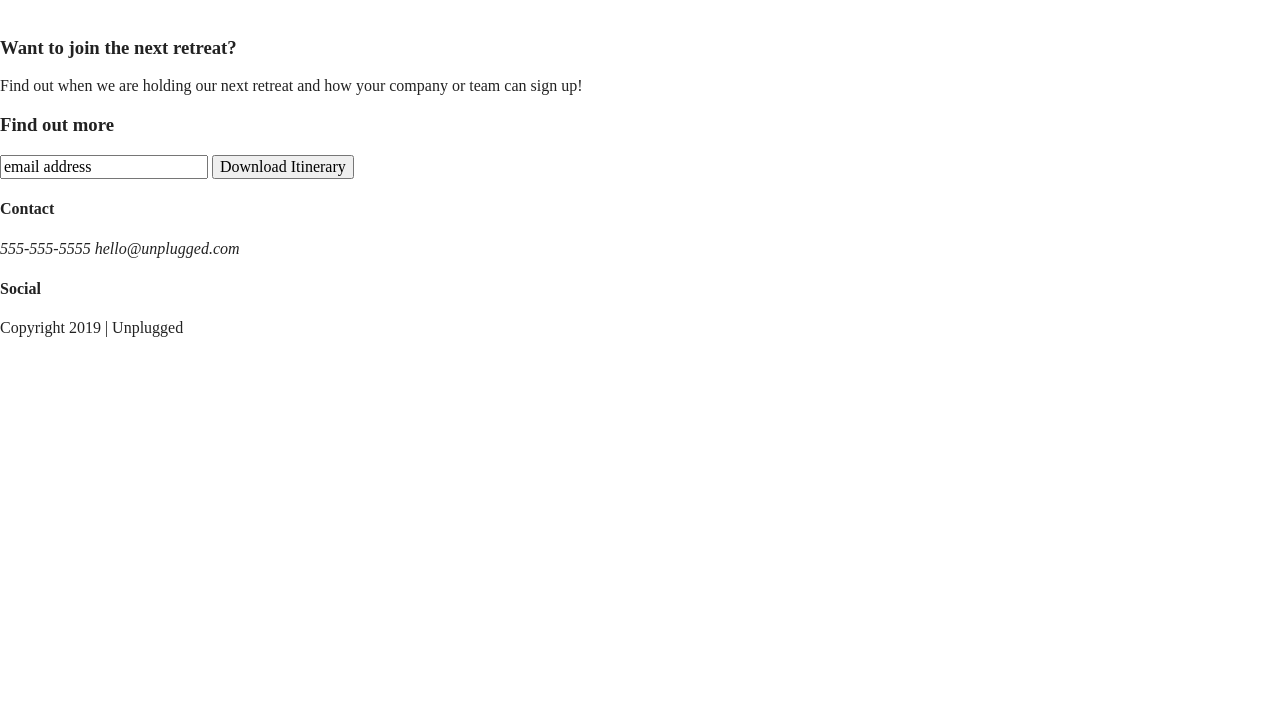
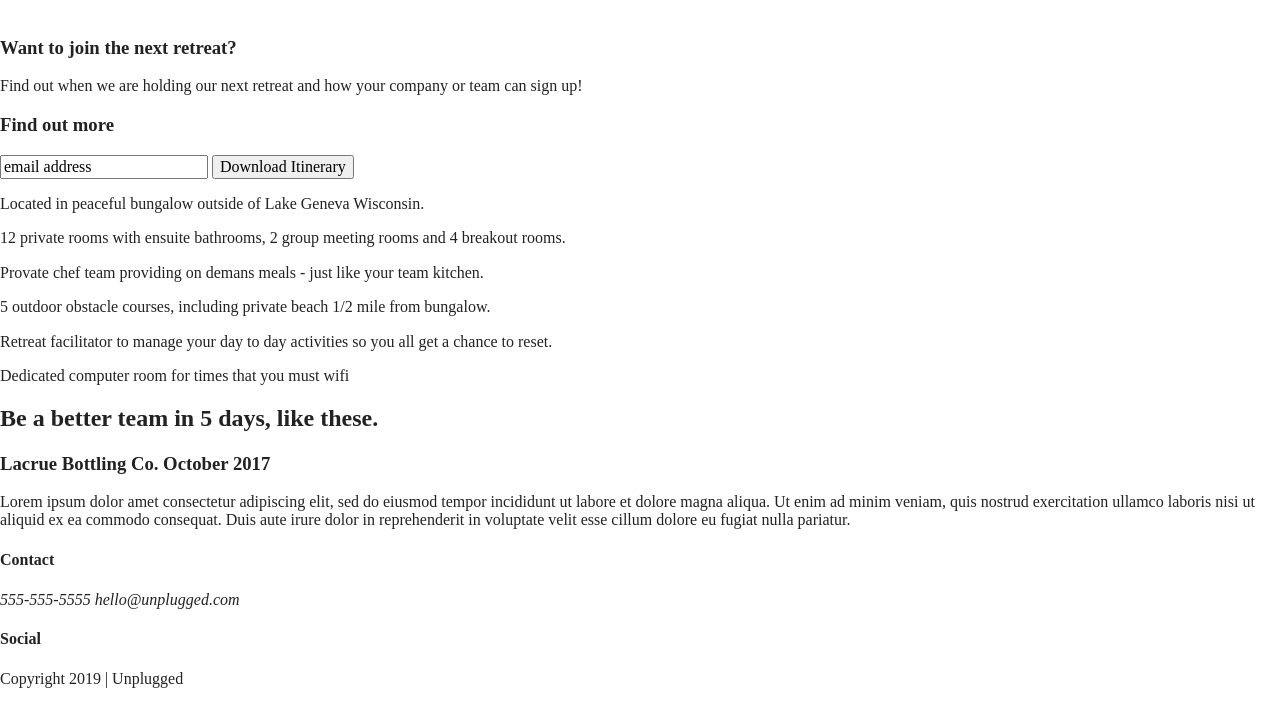
Before and after one commit to agfletcher/unplugged-project, a website built with Parcel: page index.html in a window 1280 px wide. Shown: the part 152-856 px from the top of the page. Before the commit the page ends 800 px from the top, so only its background shows below. Built offline with nearby package versions, Linux system fonts and the light colour scheme.

Commit message:
Main section update

```diff
--- a/index.html
+++ b/index.html
@@ -50,7 +50,7 @@
   </section>
 
   <aside>
-    <div class="Content-Wrapper">
+    <div class="content-wrapper">
       <div class="form-description">
         <h3>Want to join the next retreat?</h3>
         <p>
@@ -65,6 +65,47 @@
     </div>
     <!-- aside content wrapper ends -->
   </aside>
+
+  <section class="features">
+    <div class="content-wrapper">
+      <article>
+        <p class="fontawesome-icon"></p>
+        <p class="features-item-description"> Located in peaceful bungalow outside of Lake Geneva Wisconsin.</p>
+      </article>
+      <article>
+        <p class=fontawesome-icon></p>
+        <p class="features-item-description"> 12 private rooms with ensuite bathrooms, 2 group meeting rooms and 4 breakout rooms.</p>
+      </article>
+      <article>
+        <p class="fontawesome-icon"></p>
+        <p class="features-item-description">Provate chef team providing on demans meals - just like your team kitchen.</p>
+      </article>
+      <article>
+        <p class="fontawesome-icon"></p>
+        <p class="features-item-description">5 outdoor obstacle courses, including private beach 1/2 mile from bungalow.</p>
+      </article>
+      <article>
+        <p class="fontawesome-icon"></p>
+        <p class="feature-item-description">Retreat facilitator to manage your day to day activities so you all get a chance to reset.</p>
+      </article>
+      <article>
+        <p class="fontawesome-icon"></p>
+        <p class="feature-item-description">Dedicated computer room for times that you must wifi</p>
+      </article>
+    </div>
+  </section>
+
+<section class="reviews">
+  <div class="content-wrapper">
+    <h2>Be a better team in 5 days, like these.</h2>
+    <article>
+      <div class="lacrue-reviews">
+        <h3>Lacrue Bottling Co. October 2017</h3>
+        <p>Lorem ipsum dolor amet consectetur adipiscing elit, sed do eiusmod tempor incididunt ut labore et dolore magna aliqua. Ut enim ad minim veniam, quis nostrud exercitation ullamco laboris nisi ut aliquid ex ea commodo consequat. Duis aute irure dolor in reprehenderit in voluptate velit esse cillum dolore eu fugiat nulla pariatur.</p>
+      </div>
+    </article>
+  </div>
+</section>
 
  </main>
 <!-- main wrapper -->
```
